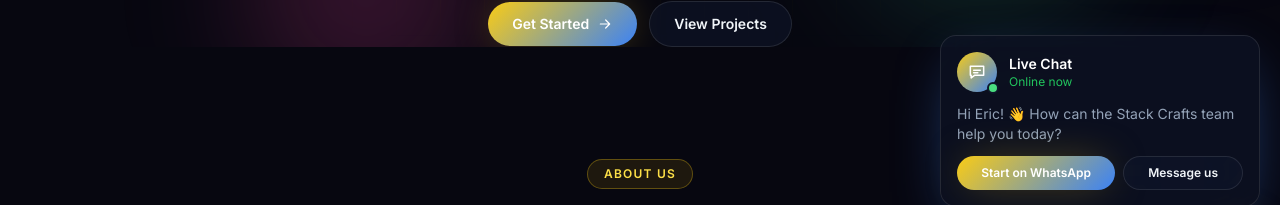
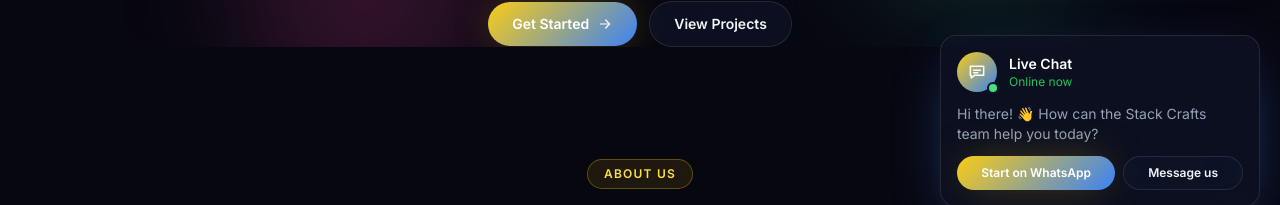
Before and after one commit to Ericmusyoka2020/stackractcvbnm, a React (Vite) app: page / in a window 1280 px wide. Both pictures are taken after a click on the button 1232 px from the left and 740 px from the top of the page. Shown: the part 493-698 px from the top of the page. Built offline with nearby package versions, Linux system fonts and the light colour scheme.

Commit message:
first commit

```diff
--- a/index.html
+++ b/index.html
@@ -15,7 +15,7 @@
       content="Premium software studio crafting websites, web apps, payment systems, and institution management systems."
     />
     <meta property="og:type" content="website" />
-    <meta property="og:image" content="./pic.png" />
+    <meta property="og:image" content="https://stackcrafts.studio/pic.png" />
     <meta property="og:image:width" content="1200" />
     <meta property="og:image:height" content="630" />
     <meta property="og:url" content="https://stackcrafts.studio/" />
@@ -25,7 +25,7 @@
       name="twitter:description"
       content="Premium software studio crafting websites, web apps, payment systems, and institution management systems."
     />
-    <meta name="twitter:image" content="./pic.png" />
+    <meta name="twitter:image" content="https://stackcrafts.studio/pic.png" />
     <title>Stack Crafts Studio — We Build Smart Digital Solutions</title>
     <link rel="preconnect" href="https://fonts.googleapis.com" />
     <link rel="preconnect" href="https://fonts.gstatic.com" crossorigin />
--- a/src/components/LiveChat.jsx
+++ b/src/components/LiveChat.jsx
@@ -29,7 +29,7 @@ export default function LiveChat() {
               </div>
             </div>
             <p className="mt-3 text-sm text-slate-500 dark:text-slate-400">
-              Hi {CONTACT.name.split(' ')[0]}! 👋 How can the Stack Crafts team help you today?
+              Hi there! 👋 How can the Stack Crafts team help you today?
             </p>
             <div className="mt-3 flex gap-2">
               <a href={CONTACT.whatsapp} target="_blank" rel="noreferrer" className="btn-primary flex-1 !py-2 text-xs">
```
Also changed, not shown: 3 other files (tests, documents, lock files or other folders).
